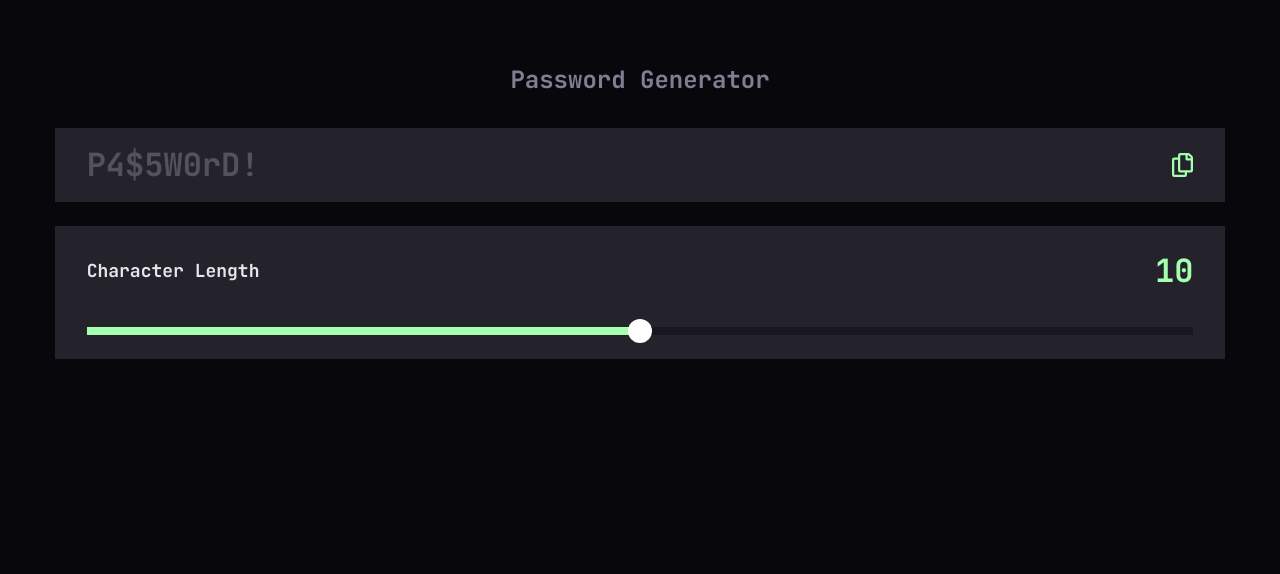
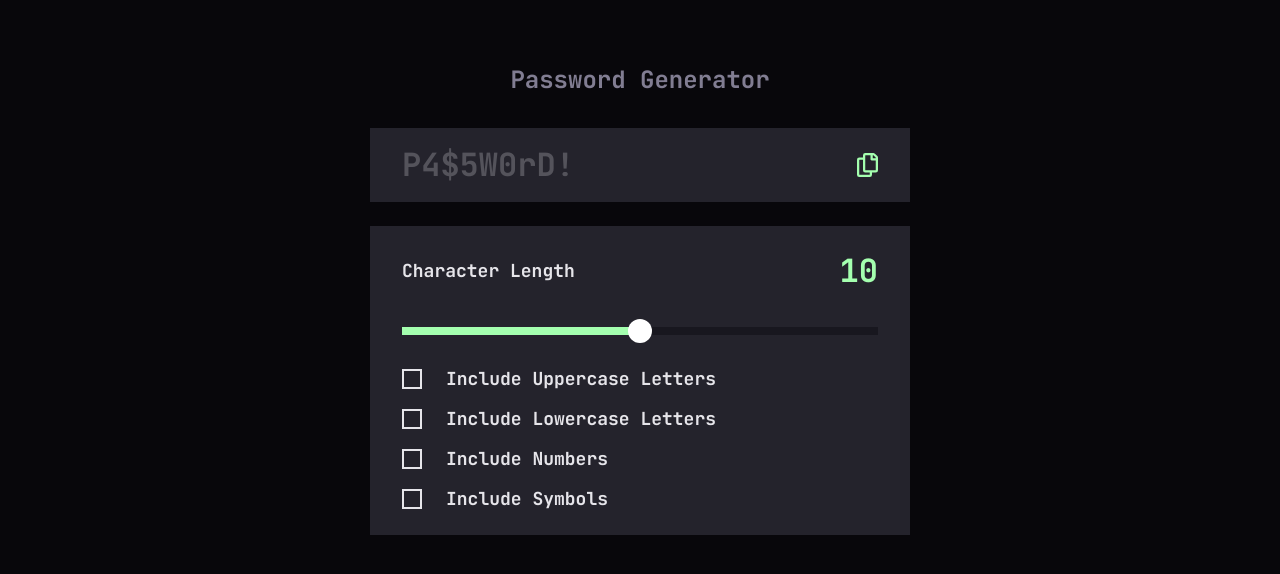
Before and after one commit to AristarhMD/password-generator-app, a React (Vite) app: page / in a window 1280 px wide. Shown: the top 574 px of the page. Built offline with nearby package versions, Linux system fonts and the light colour scheme.

Commit message:
Checkbox inputs
Was added 4 checkbox inputs.
Was added common useState for all form inputs.
Was refactoring range input state management.

```diff
--- a/src/components/App.jsx
+++ b/src/components/App.jsx
@@ -1,17 +1,39 @@
 import { useState } from "react";
 
 function App() {
-  const [charNum, setCharNum] = useState(10);
+  // State management
   const [isDragging, setIsDragging] = useState(false);
+  const [formData, setFormData] = useState({
+    charNum: 10,
+    upperCase: false,
+    lowerCase: false,
+    numbers: false,
+    symbols: false,
+  });
+
+  // Handle chenge in the form data
+  const handleChecked = (e) => {
+    if (e.target.type === "range") {
+      const { name, value } = e.target;
+      setFormData((prev) => ({
+        ...prev,
+        [name]: value,
+      }));
+    } else {
+      const { name, checked } = e.target;
+      setFormData((prev) => ({
+        ...prev,
+        [name]: checked,
+      }));
+    }
+  };
+
+  // variabels for changing the fill of the range input.
   const min = 0;
   const max = 20;
+  const percentage = ((formData.charNum - min) / (max - min)) * 100;
 
-  const percentage = ((charNum - min) / (max - min)) * 100;
-
-  const handleCharNumChange = (e) => {
-    setCharNum(Number(e.target.value));
-  };
-
+  // SVG ICONS
   const copyIcon = (
     <svg width="21" height="24" xmlns="http://www.w3.org/2000/svg">
       <path
@@ -20,8 +42,24 @@ function App() {
       />
     </svg>
   );
+  const checkedMark = (
+    <svg
+      className="option-svg"
+      width="14"
+      height="12"
+      xmlns="http://www.w3.org/2000/svg"
+    >
+      <path
+        stroke="#18171F"
+        strokeWidth="3"
+        fill="none"
+        d="M1 5.607 4.393 9l8-8"
+      />
+    </svg>
+  );
+
   return (
-    <main className="mx-auto items-center justify-center w-[91.46%] w-max-135">
+    <main className="mx-auto items-center justify-center w-[91.46%] max-w-135">
       <h1 className="preset-4 md:preset-2 text-grey-600 text-center mb-4 md:mb-8">
         Password Generator
       </h1>
@@ -43,10 +81,11 @@ function App() {
       </section>
       <form
         action="#"
-        className="bg-grey-800 p-4 md:px-8 md:py-6 flex items-center justify-between flex-col"
+        className="bg-grey-800 p-4 md:px-8 md:py-6 flex items-center justify-between flex-col gap-8"
       >
+        <div className="w-full flex items-center justify-between flex-col">
           <p className="preset-4 md:preset-3 text-grey-200 flex items-center justify-between w-full mb-6 md:mb-8.75">
-          Character Length <span className="value">{charNum}</span>
+            Character Length <span className="value">{formData.charNum}</span>
           </p>
           <input
             type="range"
@@ -64,10 +103,65 @@ function App() {
             className={`range ${isDragging ? "[&::-webkit-slider-thumb]:bg-grey-850 [&::-webkit-slider-thumb]:border-green-200 [&::-moz-range-thumb]:bg-grey-850 [&::-moz-range-thumb]:border-green-200" : "[&::-webkit-slider-thumb]:bg-white  [&::-webkit-slider-thumb]:border-transparent [&::-moz-range-thumb]:bg-white  [&::-moz-range-thumb]:border-transparent"}`}
             min="0"
             max="20"
-          value={charNum}
-          onChange={handleCharNumChange}
+            value={formData.charNum}
+            onChange={handleChecked}
             step="1"
           />
+        </div>
+
+        <div className="self-start flex flex-col gap-4">
+          <label className="option-label" htmlFor="upperCase">
+            <input
+              type="checkbox"
+              name="upperCase"
+              id="upperCase"
+              className="option-input peer"
+              checked={formData.upperCase}
+              onChange={handleChecked}
+            />
+            Include Uppercase Letters
+            {checkedMark}
+          </label>
+
+          <label className="option-label" htmlFor="lowerCase">
+            <input
+              className="option-input peer"
+              type="checkbox"
+              name="lowerCase"
+              id="lowerCase"
+              checked={formData.lowerCase}
+              onChange={handleChecked}
+            />
+            Include Lowercase Letters
+            {checkedMark}
+          </label>
+
+          <label className="option-label" htmlFor="numbers">
+            <input
+              className="option-input peer"
+              type="checkbox"
+              name="numbers"
+              id="numbers"
+              checked={formData.numbers}
+              onChange={handleChecked}
+            />
+            Include Numbers
+            {checkedMark}
+          </label>
+
+          <label className="option-label" htmlFor="symbols">
+            <input
+              className="option-input peer"
+              type="checkbox"
+              name="symbols"
+              id="symbols"
+              checked={formData.symbols}
+              onChange={handleChecked}
+            />
+            Include Symbols
+            {checkedMark}
+          </label>
+        </div>
       </form>
     </main>
   );
--- a/style.css
+++ b/style.css
@@ -41,9 +41,16 @@
 }
 
 @utility range {
-  @apply appearance-none w-full h-2 bg-grey-850 cursor-pointer [&::-webkit-slider-thumb]:appearance-none [&::-webkit-slider-thumb]:size-6 [&::-webkit-slider-thumb]:rounded-full [&::-webkit-slider-thumb]:cursor-pointer [&::-webkit-slider-thumb]:border-2  [&::-moz-range-thumb]:size-6 [&::-moz-range-thumb]:rounded-full [&::-moz-range-thumb]:cursor-pointer [&::-moz-range-thumb]:border-2
+  @apply appearance-none w-full h-2 bg-grey-850 cursor-pointer [&::-webkit-slider-thumb]:appearance-none [&::-webkit-slider-thumb]:size-6 [&::-webkit-slider-thumb]:rounded-full [&::-webkit-slider-thumb]:cursor-pointer [&::-webkit-slider-thumb]:border-2  [&::-moz-range-thumb]:size-6 [&::-moz-range-thumb]:rounded-full [&::-moz-range-thumb]:cursor-pointer [&::-moz-range-thumb]:border-2;
+}
 
-  /* Inactive */
+@utility option-label {
+  @apply relative text-grey-200 preset-4 md:preset-3 cursor-pointer flex items-center gap-4 md:gap-6;
+}
+@utility option-input {
+  @apply appearance-none shrink-0 size-5 ring-2 ring-inset ring-grey-200 checked:bg-green-200  checked:ring-green-200 active:ring-green-200 hover:ring-green-200;
+}
 
-  /* Active */;
+@utility option-svg {
+  @apply absolute left-0.75 bottom-1/2 translate-y-1/2 hidden peer-checked:block;
 }
```
Lines whose indentation alone changed are shown as unchanged.
